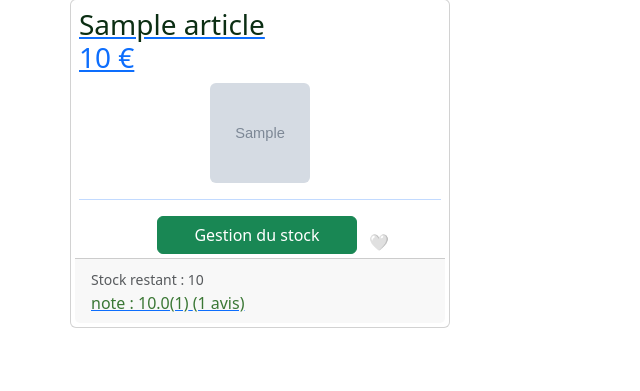
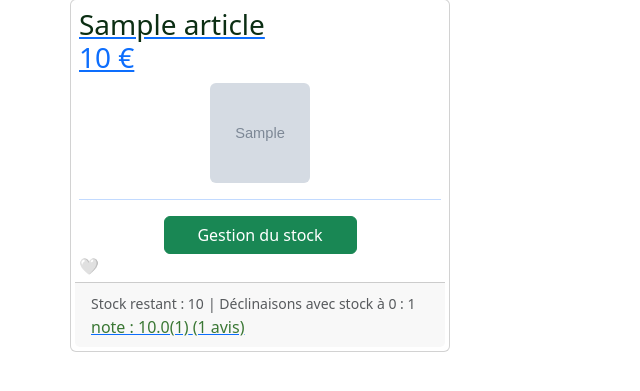
Before and after one commit to Quentin-BELHADJ/SAE-3-4-5-GROUPE19, a Flask app: template templates/admin/article/show_article.html in a window 1280 px wide. Shown: the part 201-592 px from the top of the page, without its empty margins (0-640 px from the left). Run offline with Flask 3, Linux system fonts and the light colour scheme; the template is opened without the code that fills it: most values are stand-ins (such as "Sample title", 1, 10 or a date in 2020); grey boxes marked "Sample" are stand-in pictures; some libraries are stand-ins or nearby versions.

Commit message:
Update show_article.html

```diff
--- a/templates/admin/article/show_article.html
+++ b/templates/admin/article/show_article.html
@@ -23,6 +23,7 @@ articles (tableau de dictionnaires)
                             <div class="card-body border-dark rounded p-1">
                                 <a href="/client/article/details?id_article={{ article.id_article }}" >
                                 <h3 class="card-title">
+                                    <input type="hidden" name="id_article" value="{{ article.id_article }}">
                                     <span style="color: #0b2e13">{{ article.nom }}</span><br>
                                     {{ article.prix }}
                                     €
@@ -35,7 +36,7 @@ articles (tableau de dictionnaires)
                                 </a>
                                 <div class="row">
 {# #}                                {% if  article.stock is defined and article.stock != None %}
-{# #}                                     <a href="/admin/article/edit?id_article={{ article.id_article }}" style="width: 200px; margin-left: 90px" class="btn btn-success">Gestion du stock</a>
+{# #}                                     <a href="/admin/article/edit?id_article={{ article.id_article }}" style="width: 50%; display: flex; margin-right: 25%; margin-left: 25%; justify-content: center" class="btn btn-success">Gestion du stock</a>
 {# #}                                {% endif %}
                                      <div class="col-2 align-content-end">
                                     {% if article.liste_envie is defined %}
@@ -52,6 +53,9 @@ articles (tableau de dictionnaires)
                             {% if article.stock is defined and article.stock != None %}
                                 {% if article.stock > 0 %}
                                     <small class="text-muted">Stock restant : {{ article.stock }}</small>
+                                    {% if article.empty_stock_count > 0 %}
+                                        <small class="text-muted"> | Déclinaisons avec stock à 0 : {{ article.empty_stock_count }}</small>
+                                    {% endif %}
                                 {% else %}
                                     <small class="text-muted">Article momentanément indisponible</small>
                                 {% endif %}
```
